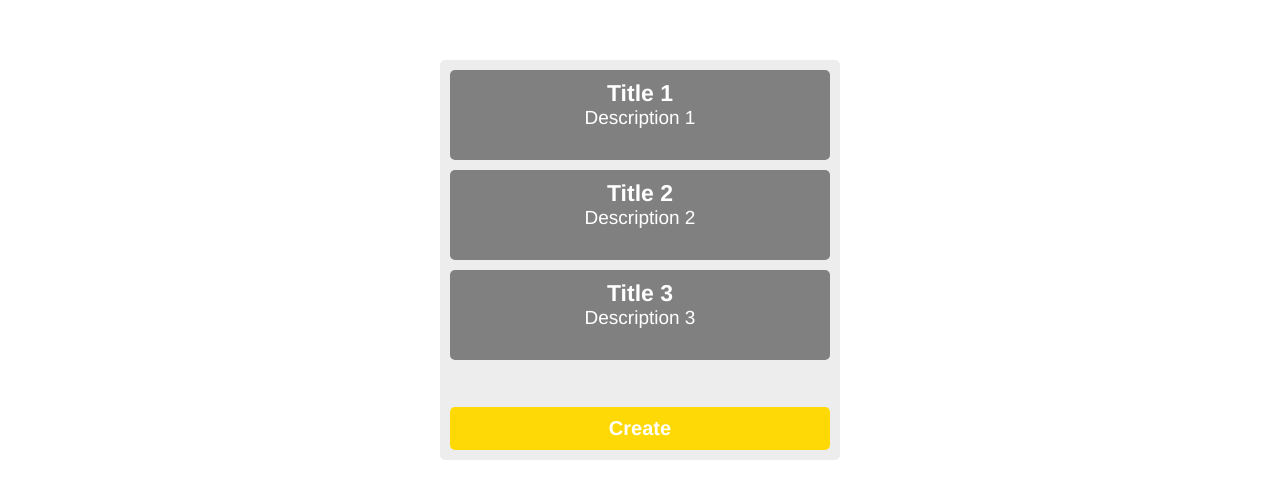
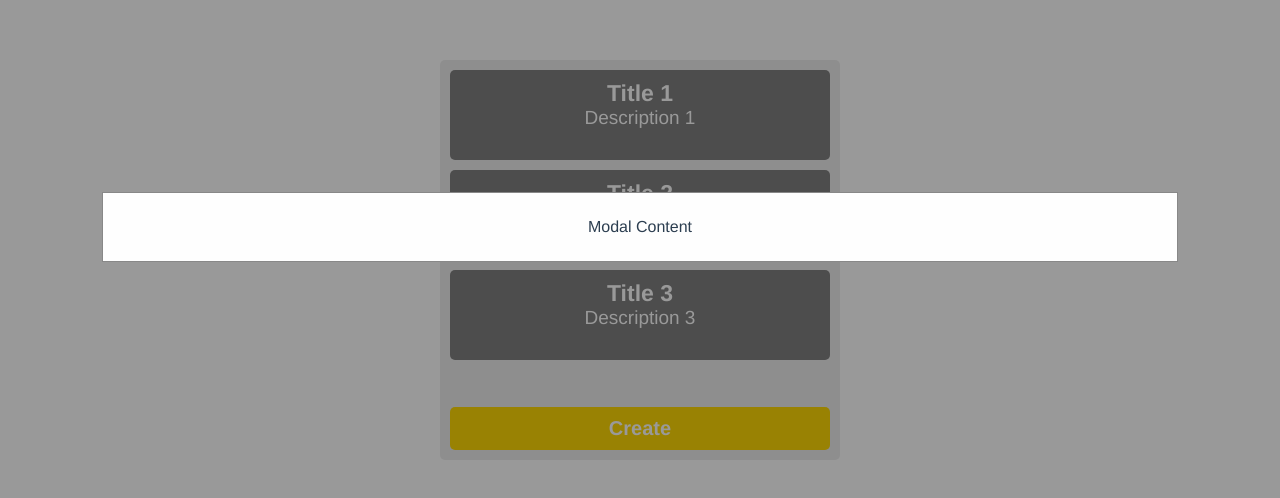
Before and after one commit to ivosahlik/todo, a Vue app: page / in a window 1280 px wide. Shown: the top 498 px of the page. Built offline with nearby package versions, Linux system fonts and the light colour scheme.

Commit message:
moved modal win to separate component

```diff
--- a/src/App.vue
+++ b/src/App.vue
@@ -8,19 +8,21 @@
         </div>
       </div>
     </div>
-    <div class="modal">
-      <div class="modal-content">Modal Content</div>
-    </div>
+    <modal />
   </div>
 </template>
 
 <script>
 import playground from "./playground";
 import TodoList from "@/components/Todo/TodoList";
+import Modal from "@/components/Modal/Modal";
 
 export default {
   name: "App",
-  components: { TodoList },
+  components: {
+    TodoList,
+    Modal
+  },
   data() {
     return {
       todos: [
@@ -89,23 +91,4 @@ export default {
     margin: 10px;
   }
 }
-
-.modal {
-  display: none;
-  position: fixed;
-  z-index: 9999;
-  width: 100%;
-  height: 100%;
-  overflow: auto;
-  top: 0;
-  left: 0;
-  background-color: rgba($color: #000000, $alpha: 0.4);
-  &-content {
-    background-color: #fefefe;
-    margin: 15% auto;
-    padding: 25px;
-    width: 80%;
-    border: 1px solid #888;
-  }
-}
 </style>
--- /dev/null
+++ b/src/components/Modal/Modal.vue
@@ -0,0 +1,39 @@
+<template>
+  <div class="modal" :class="{ 'modal__is-active': isActive }">
+    <div class="modal-content">Modal Content</div>
+  </div>
+</template>
+
+<script>
+export default {
+  data() {
+    return {
+      isActive: true
+    };
+  }
+};
+</script>
+
+<style lang="scss" scoped>
+.modal {
+  display: none;
+  position: fixed;
+  z-index: 9999;
+  width: 100%;
+  height: 100%;
+  overflow: auto;
+  top: 0;
+  left: 0;
+  background-color: rgba($color: #000000, $alpha: 0.4);
+  &-content {
+    background-color: #fefefe;
+    margin: 15% auto;
+    padding: 25px;
+    width: 80%;
+    border: 1px solid #888;
+  }
+  &__is-active {
+    display: block;
+  }
+}
+</style>
```
